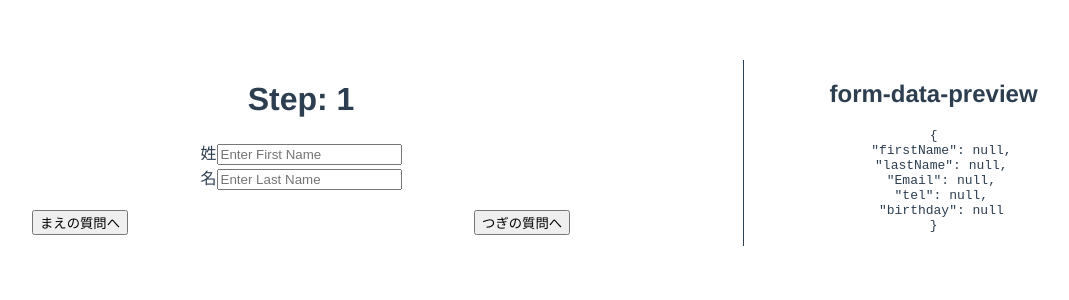
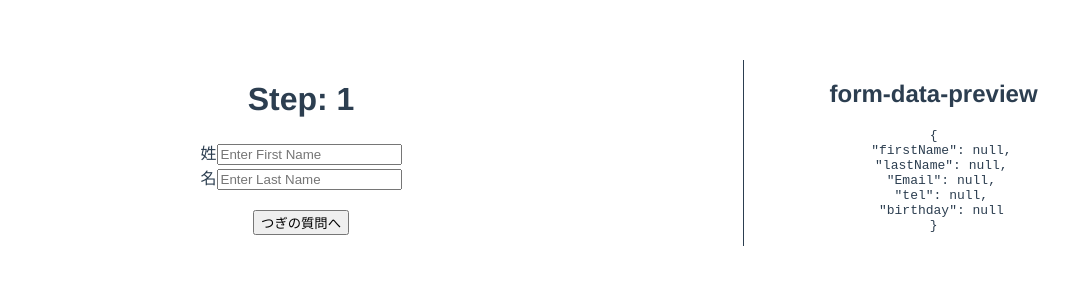
Before and after one commit to IkumaTadokoro/vue-wizard-form-sample, a Vue app: page / in a window 1280 px wide. Shown: the top 300 px of the page, without its empty margins (149-1218 px from the left). Built offline with nearby package versions, Linux system fonts and the light colour scheme.

Commit message:
画面遷移を制御
- 計算結果ボタンを追加
- 遷移できる範囲を制御

```diff
--- a/src/components/Wizard.vue
+++ b/src/components/Wizard.vue
@@ -5,8 +5,9 @@
       <FirstStep v-if="stepNumber === 1" @update="updateForm"></FirstStep>
 
       <div class="button-group">
-        <button @click="backStep">まえの質問へ</button>
-        <button @click="nextStep">つぎの質問へ</button>
+        <button @click="backStep" v-show="stepNumber !== 1">まえの質問へ</button>
+        <button @click="nextStep" v-show="stepNumber !== 4">つぎの質問へ</button>
+        <button @click="showData" v-show="stepNumber === 4">計算結果へ</button>
       </div>
     </div>
 
@@ -42,12 +43,15 @@ export default {
       // [Object.assign()](https://developer.mozilla.org/ja/docs/Web/JavaScript/Reference/Global_Objects/Object/assign)
       Object.assign(this.form, formData)
     },
-    backStep:function(){
+    backStep() {
       this.stepNumber--;
     },
-    nextStep:function(){
+    nextStep() {
       this.stepNumber++;
     },
+    showData() {
+      alert(`入力結果：${Object.values(this.form).join(',')}`)
+    }
   }
 }
 </script>
```
